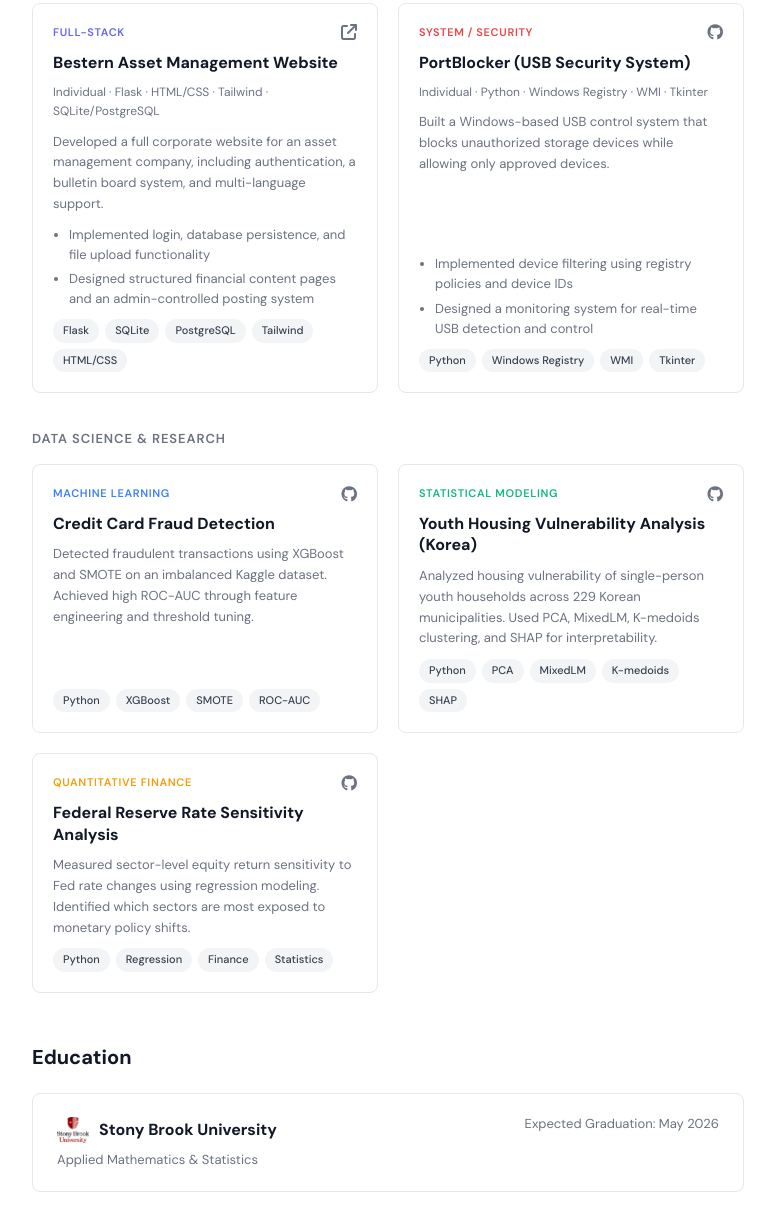
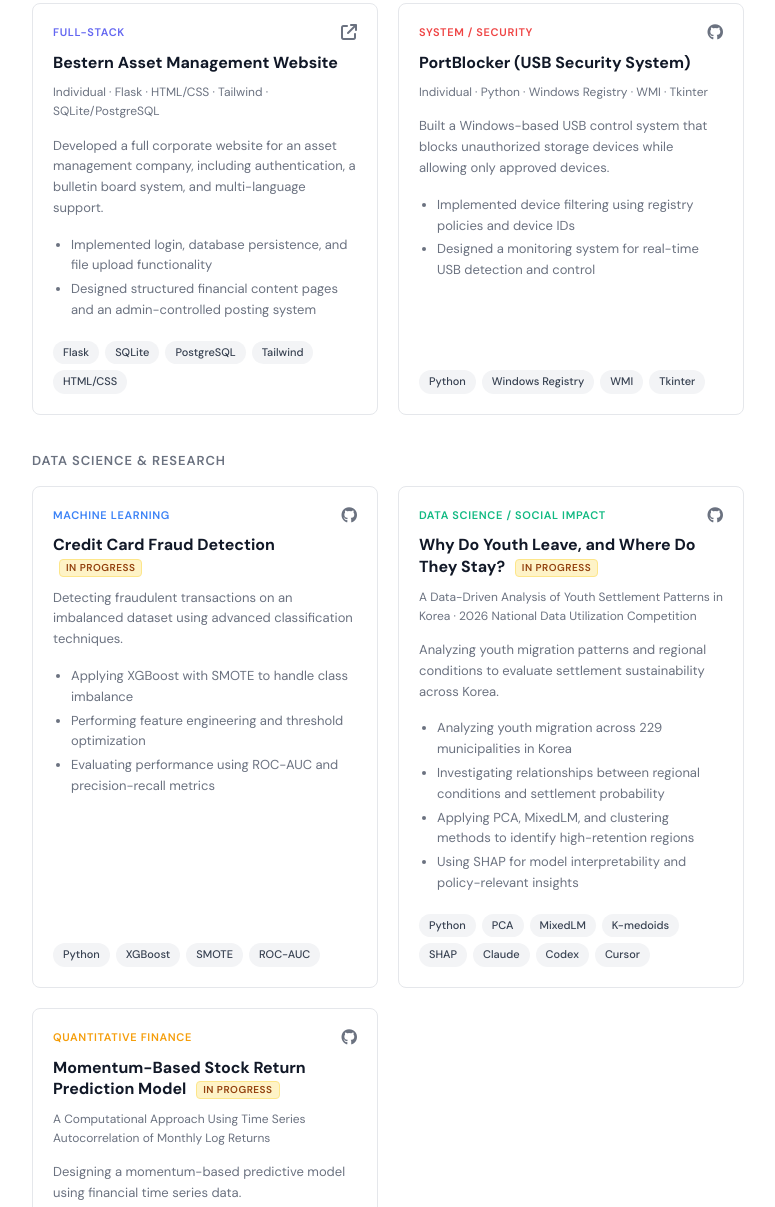
Before and after one commit to Siennacho/siennacho.github.io, a plain HTML site: page index.html in a window 1280 px wide. Shown: the part 1008-2215 px from the top of the page, without its empty margins (252-1027 px from the left). Drawn offline with Linux system fonts and the light colour scheme.

Commit message:
update: project content and card layout fixes
- Update Data Science cards with new titles, descriptions, and bullet points
- Add In Progress badges to ongoing projects
- Fix card-desc flex and bullet alignment

Made-with: Cursor

```diff
--- a/index.html
+++ b/index.html
@@ -182,11 +182,15 @@
                 <i class="fa-brands fa-github"></i>
               </a>
             </div>
-            <h3 class="card-title">Credit Card Fraud Detection</h3>
+            <h3 class="card-title">Credit Card Fraud Detection <span class="card-wip">In Progress</span></h3>
             <p class="card-desc">
-              Detected fraudulent transactions using XGBoost and SMOTE on an imbalanced Kaggle dataset.
-              Achieved high ROC-AUC through feature engineering and threshold tuning.
+              Detecting fraudulent transactions on an imbalanced dataset using advanced classification techniques.
             </p>
+            <ul class="card-bullets">
+              <li>Applying XGBoost with SMOTE to handle class imbalance</li>
+              <li>Performing feature engineering and threshold optimization</li>
+              <li>Evaluating performance using ROC-AUC and precision-recall metrics</li>
+            </ul>
             <div class="card-tags">
               <span class="card-tag">Python</span>
               <span class="card-tag">XGBoost</span>
@@ -197,22 +201,31 @@
 
           <article class="project-card">
             <div class="card-top">
-              <span class="card-category cat-stat">Statistical Modeling</span>
+              <span class="card-category cat-stat">Data Science / Social Impact</span>
               <a href="#" class="card-github-link" aria-label="GitHub">
                 <i class="fa-brands fa-github"></i>
               </a>
             </div>
-            <h3 class="card-title">Youth Housing Vulnerability Analysis (Korea)</h3>
+            <h3 class="card-title">Why Do Youth Leave, and Where Do They Stay? <span class="card-wip">In Progress</span></h3>
+            <p class="card-meta-line">A Data-Driven Analysis of Youth Settlement Patterns in Korea · 2026 National Data Utilization Competition</p>
             <p class="card-desc">
-              Analyzed housing vulnerability of single-person youth households across 229 Korean
-              municipalities. Used PCA, MixedLM, K-medoids clustering, and SHAP for interpretability.
+              Analyzing youth migration patterns and regional conditions to evaluate settlement sustainability across Korea.
             </p>
+            <ul class="card-bullets">
+              <li>Analyzing youth migration across 229 municipalities in Korea</li>
+              <li>Investigating relationships between regional conditions and settlement probability</li>
+              <li>Applying PCA, MixedLM, and clustering methods to identify high-retention regions</li>
+              <li>Using SHAP for model interpretability and policy-relevant insights</li>
+            </ul>
             <div class="card-tags">
               <span class="card-tag">Python</span>
               <span class="card-tag">PCA</span>
               <span class="card-tag">MixedLM</span>
               <span class="card-tag">K-medoids</span>
               <span class="card-tag">SHAP</span>
+              <span class="card-tag">Claude</span>
+              <span class="card-tag">Codex</span>
+              <span class="card-tag">Cursor</span>
             </div>
           </article>
 
@@ -223,16 +236,21 @@
                 <i class="fa-brands fa-github"></i>
               </a>
             </div>
-            <h3 class="card-title">Federal Reserve Rate Sensitivity Analysis</h3>
+            <h3 class="card-title">Momentum-Based Stock Return Prediction Model <span class="card-wip">In Progress</span></h3>
+            <p class="card-meta-line">A Computational Approach Using Time Series Autocorrelation of Monthly Log Returns</p>
             <p class="card-desc">
-              Measured sector-level equity return sensitivity to Fed rate changes using regression
-              modeling. Identified which sectors are most exposed to monetary policy shifts.
+              Designing a momentum-based predictive model using financial time series data.
             </p>
+            <ul class="card-bullets">
+              <li>Analyzing autocorrelation structure of monthly log returns</li>
+              <li>Building predictive models using statistical and time series techniques</li>
+              <li>Evaluating return predictability and robustness</li>
+              <li>Exploring applications in systematic trading strategies</li>
+            </ul>
             <div class="card-tags">
               <span class="card-tag">Python</span>
-              <span class="card-tag">Regression</span>
-              <span class="card-tag">Finance</span>
-              <span class="card-tag">Statistics</span>
+              <span class="card-tag">Time Series Analysis</span>
+              <span class="card-tag">Regression Modeling</span>
             </div>
           </article>
 
--- a/style.css
+++ b/style.css
@@ -310,13 +310,29 @@ body {
   line-height: 1.35;
 }
 
+/* In Progress Badge */
+.card-wip {
+  display: inline-block;
+  font-size: 10px;
+  font-weight: 600;
+  text-transform: uppercase;
+  letter-spacing: 0.05em;
+  color: #92400e;
+  background: #fef3c7;
+  border: 1px solid #fde68a;
+  border-radius: 4px;
+  padding: 1px 6px;
+  vertical-align: middle;
+  margin-left: 6px;
+  font-family: var(--font-sans);
+}
+
 /* Card Description */
 .card-desc {
   font-size: 13px;
   color: var(--color-muted);
-  margin: 0;
+  margin: 0 0 6px;
   line-height: 1.6;
-  flex: 1;
 }
 
 /* Card Tags */
@@ -325,6 +341,7 @@ body {
   flex-wrap: wrap;
   gap: 6px;
   margin-top: auto;
+  padding-top: 4px;
 }
 
 .card-tag {
@@ -382,21 +399,22 @@ body {
 .card-meta-line {
   font-size: 12px;
   color: var(--color-muted);
-  margin: 0;
+  margin: 0 0 4px;
 }
 
 .card-bullets {
-  margin: 0;
-  padding-left: 16px;
+  margin: 0 0 6px;
+  padding-left: 18px;
   display: flex;
   flex-direction: column;
-  gap: 4px;
+  gap: 3px;
+  list-style: disc;
 }
 
 .card-bullets li {
   font-size: 13px;
   color: var(--color-muted);
-  line-height: 1.55;
+  line-height: 1.6;
 }
 
 /* Category: Full-Stack */
```
